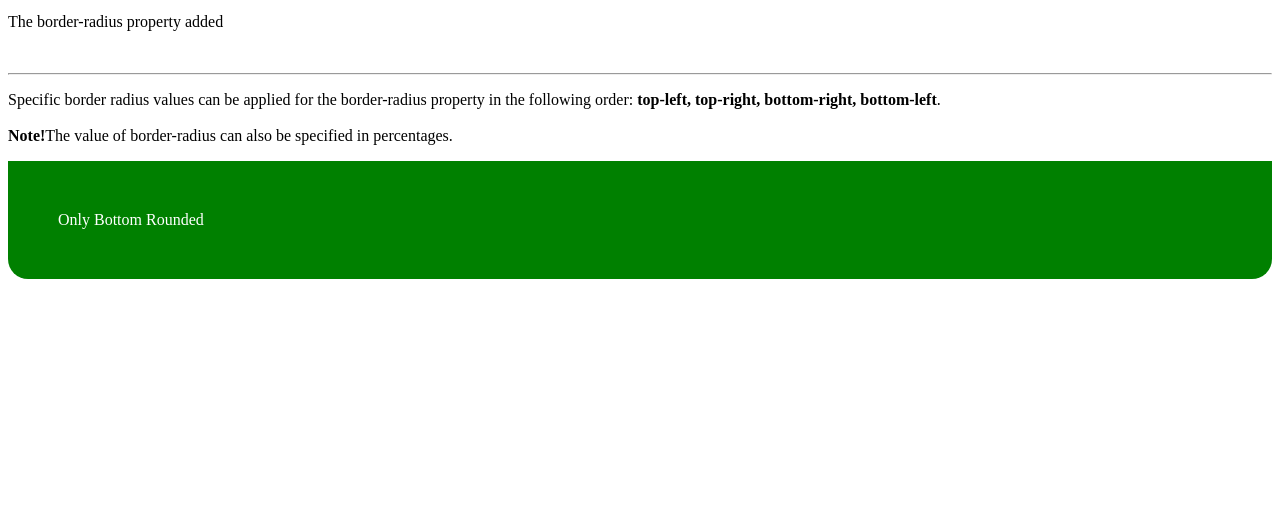
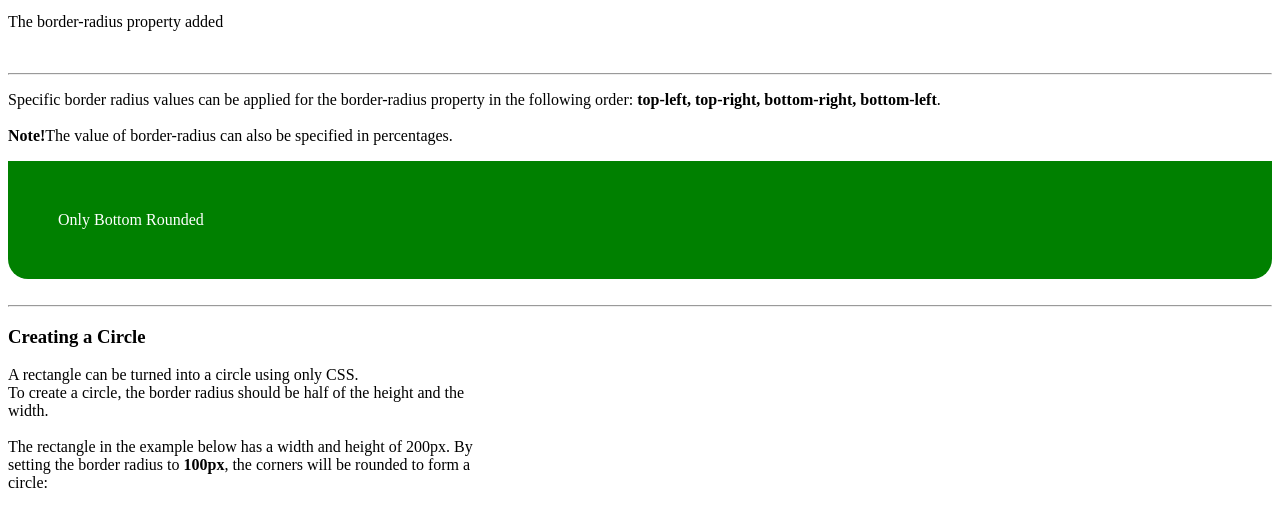
Before and after one commit to jamintowebdev/css-vendor-prefixes, a plain HTML site: page index.html in a window 1280 px wide. Shown: the part 155-682 px from the top of the page. Drawn offline with Linux system fonts and the light colour scheme.

Commit message:
creating circle field added in html file

```diff
--- a/index.html
+++ b/index.html
@@ -1,5 +1,6 @@
 <!DOCTYPE html>
 <html lang="en">
+
 <head>
     <meta charset="UTF-8">
     <meta http-equiv="X-UA-Compatible" content="IE=edge">
@@ -7,6 +8,7 @@
     <link rel="stylesheet" href="style.css">
     <title>CSS vendor prefixes</title>
 </head>
+
 <body>
     <h1>CSS vendor prefixes</h1>
     <div class="border-radius-round">
@@ -16,11 +18,24 @@
     <br>
     <hr>
 
-    <p>Specific border radius values can be applied for the border-radius property in the following order: <b>top-left, top-right, bottom-right, bottom-left</b>.<br> <br>
-    <b>Note!</b>The value of border-radius can also be specified in percentages.</p>
+    <p>Specific border radius values can be applied for the border-radius property in the following order: <b>top-left,
+            top-right, bottom-right, bottom-left</b>.<br> <br>
+        <b>Note!</b>The value of border-radius can also be specified in percentages.
+    </p>
 
     <div class="only-bottom-rounded">
         Only Bottom Rounded
     </div>
+    <br>
+    <hr>
+
+    <h3>Creating a Circle</h3>
+    <p>A rectangle can be turned into a circle using only CSS. <br>
+        To create a circle, the border radius should be half of the height and the <br> width. <br> <br>
+
+        The rectangle in the example below has a width and height of 200px. By <br> setting the border radius to
+        <b>100px</b>, the corners will be rounded to form a <br> circle:</p>
+    <div class="creating-circle"></div>
 </body>
+
 </html>
```
